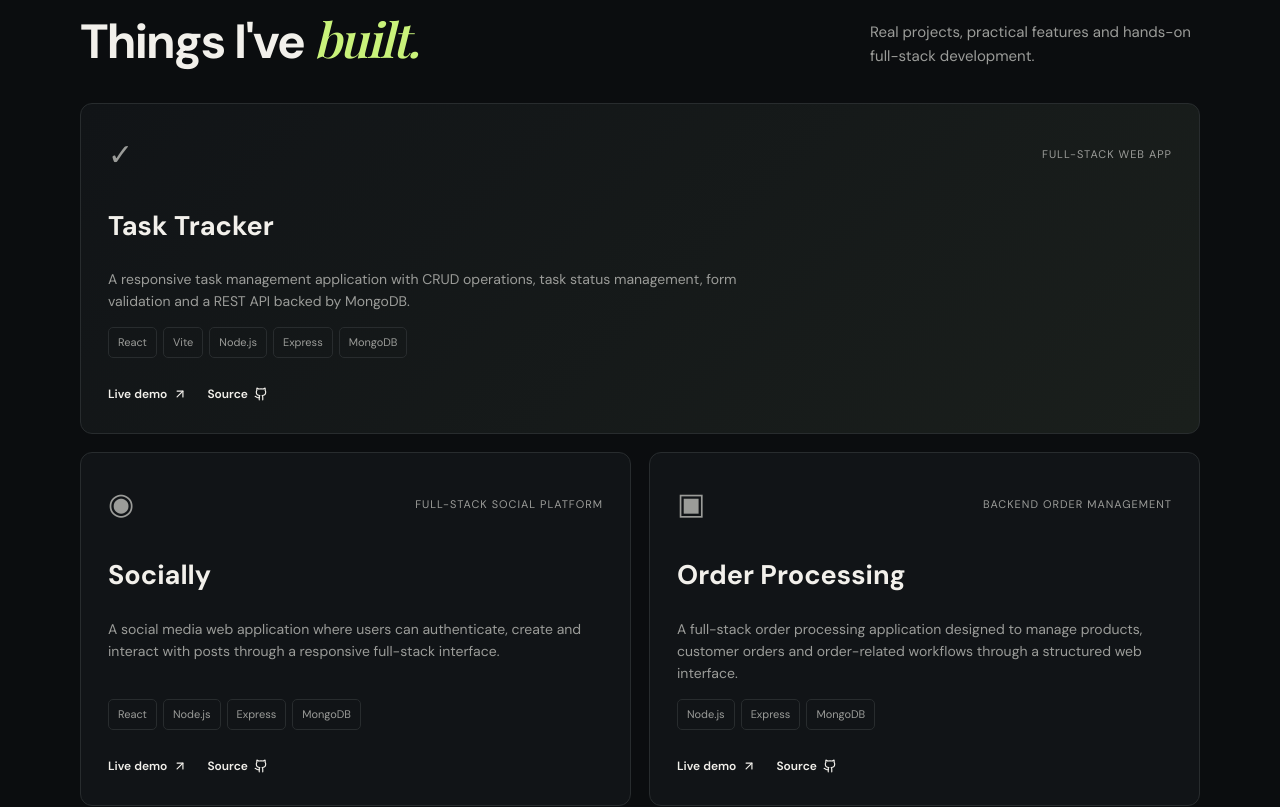
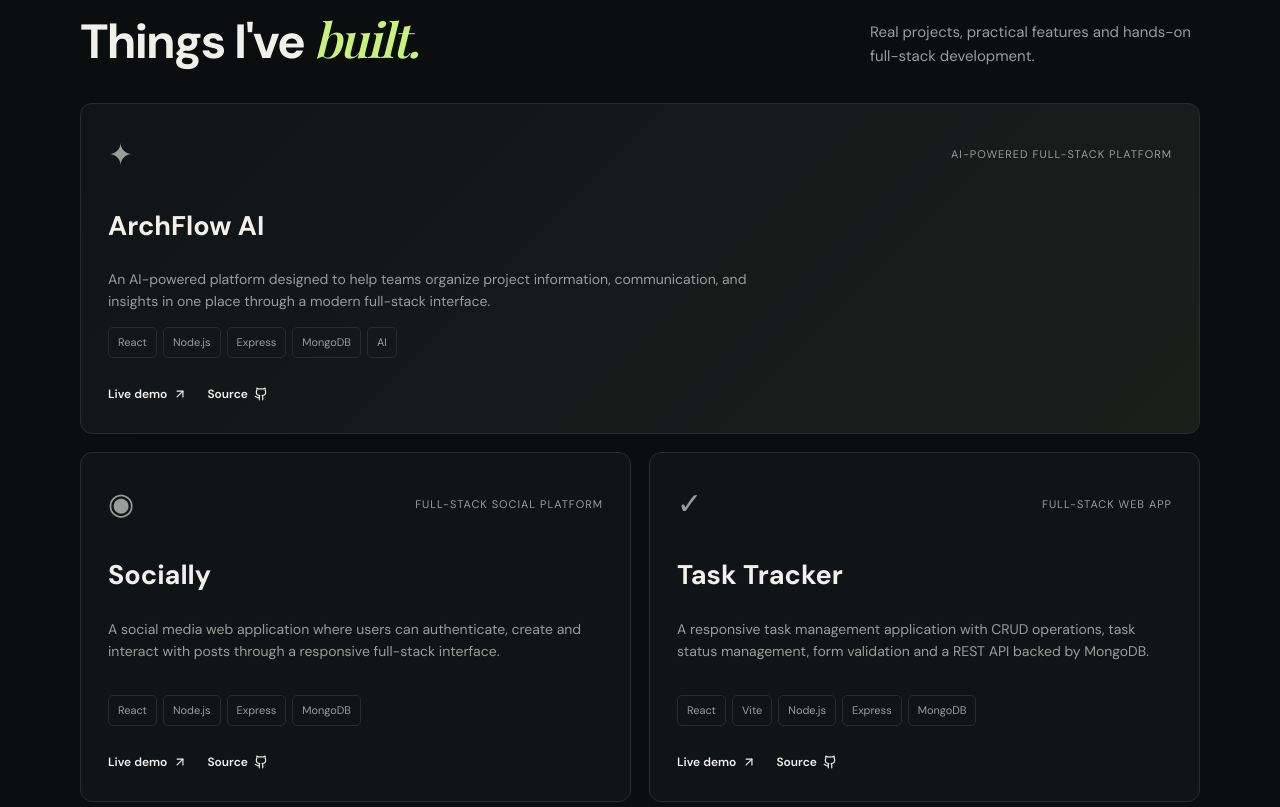
Before and after one commit to SHRUTI-GAJJAR/portfolio, a React (Vite) app: page / in a window 1280 px wide. Shown: the part 1620-2427 px from the top of the page. Built offline with nearby package versions, Linux system fonts and the light colour scheme; a web font is replaced by a local one.

Commit message:
add: introduce ArchFlow AI project with details and update Task Tracker entry in main.jsx

```diff
--- a/src/main.jsx
+++ b/src/main.jsx
@@ -6,13 +6,13 @@ import "./styles.css";
 const projects = [
 
   {
-    title: "Task Tracker",
-    tag: "Full-Stack Web App",
-    desc: "A responsive task management application with CRUD operations, task status management, form validation and a REST API backed by MongoDB.",
-    tech: ["React", "Vite", "Node.js", "Express", "MongoDB"],
-    icon: "✓",
-    live: "https://task-tracker-orpin-six-64.vercel.app",
-    code: "https://github.com/SHRUTI-GAJJAR/Task_Tracker"
+  title: "ArchFlow AI",
+  tag: "AI-Powered Full-Stack Platform",
+  desc: "An AI-powered platform designed to help teams organize project information, communication, and insights in one place through a modern full-stack interface.",
+  tech: ["React", "Node.js", "Express", "MongoDB", "AI"],
+  icon: "✦",
+  live: "https://arch-flow-ai-eosin.vercel.app/",
+  code: "https://github.com/SHRUTI-GAJJAR/ArchFlow-AI"
   },
 
   {
@@ -23,6 +23,16 @@ const projects = [
     icon: "◉",
     live: "https://3-w-social-post-app-alpha.vercel.app",
     code: "https://github.com/SHRUTI-GAJJAR/3W-Social-Post-App"
+  },
+
+  {
+    title: "Task Tracker",
+    tag: "Full-Stack Web App",
+    desc: "A responsive task management application with CRUD operations, task status management, form validation and a REST API backed by MongoDB.",
+    tech: ["React", "Vite", "Node.js", "Express", "MongoDB"],
+    icon: "✓",
+    live: "https://task-tracker-orpin-six-64.vercel.app",
+    code: "https://github.com/SHRUTI-GAJJAR/Task_Tracker"
   },
 
   {
@@ -43,7 +53,7 @@ const projects = [
     icon: "✦",
     live: "https://resolve-ai-backend.onrender.com/api-docs/",
     code: "https://github.com/SHRUTI-GAJJAR/resolve-ai-backend"
-  }
+  },
 
 ];
 
```
Also changed, not shown: 1 other file (tests, documents, lock files or other folders).
